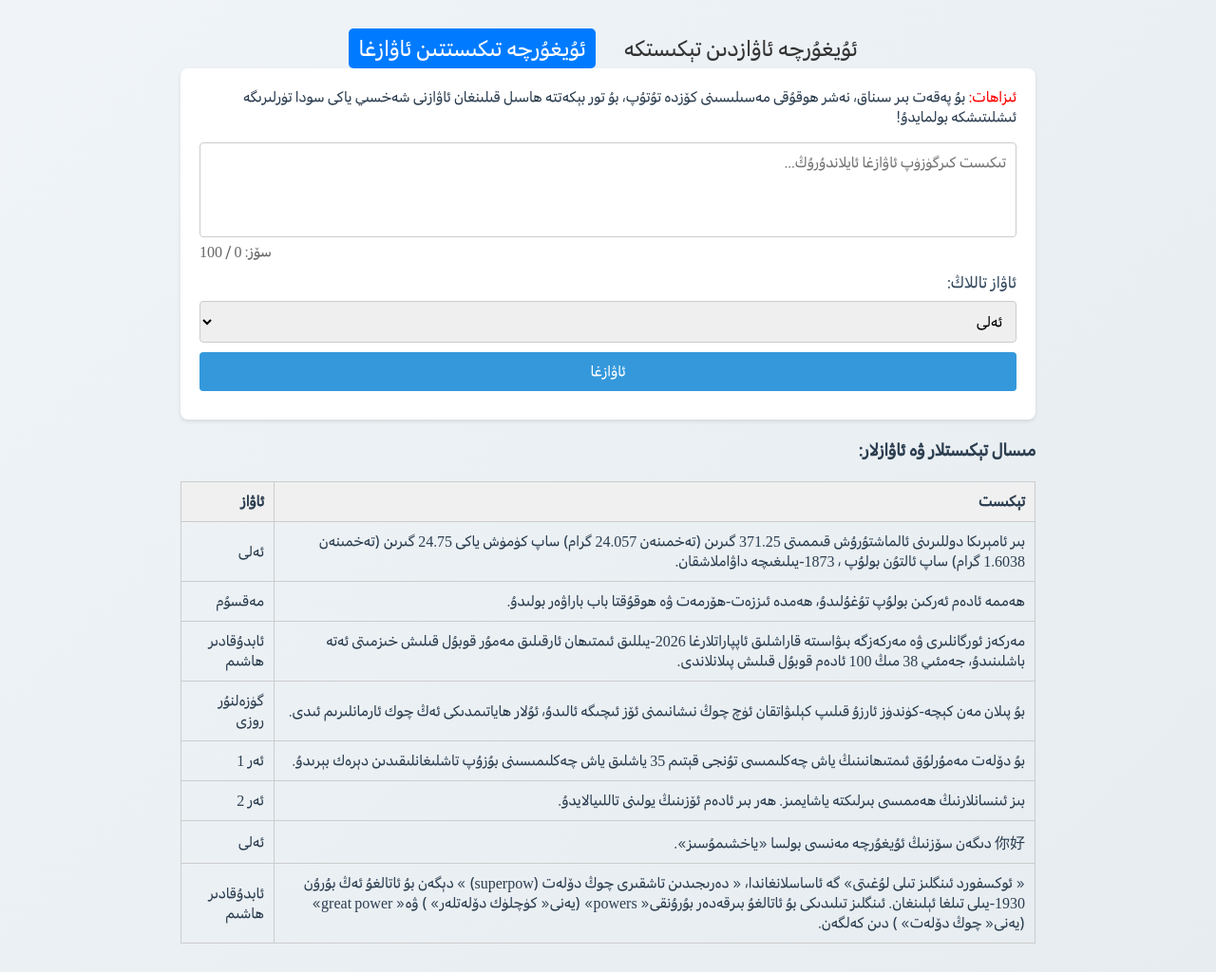
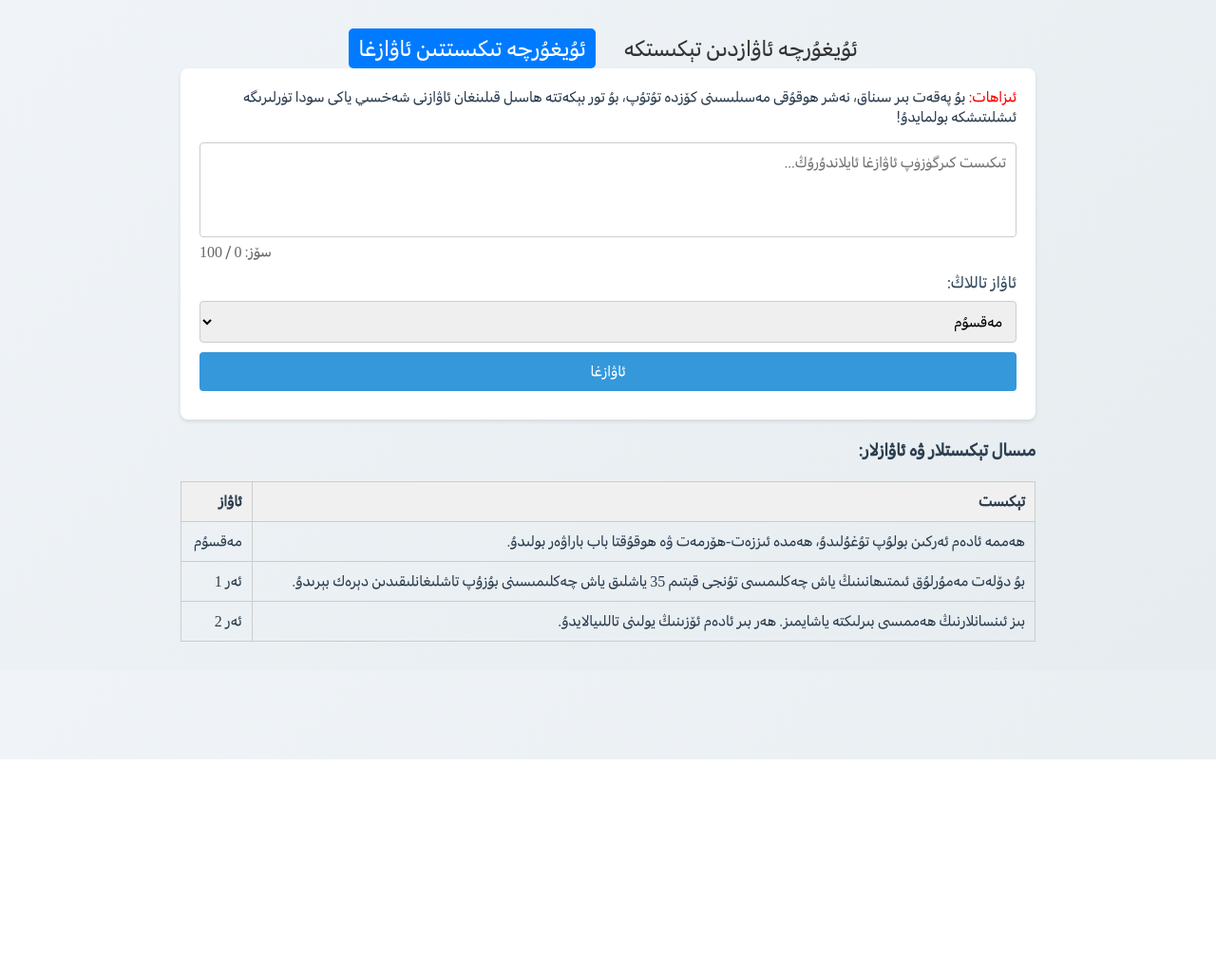
Before and after one commit to Alimjoo/synthesizer, a website: page public/index.html in a window 1280 px wide. Shown: the whole page at 95% size. After the commit the page ends 800 px from the top, so only its background shows below. Drawn offline with Linux system fonts and the light colour scheme.

Commit message:
remove voices

```diff
--- a/public/index.html
+++ b/public/index.html
@@ -52,10 +52,10 @@
             <div id="wordCount">سۆز: 0 / 100</div>
             <label for="model_id">ئاۋاز تاللاڭ:</label>
             <select name="model" id="modelSelect" required>
-                <option value="piyazon/TTS-CV-Radio-RVC-Alikurban-Ug">ئەلى</option>
+                <!-- <option value="piyazon/TTS-CV-Radio-RVC-Alikurban-Ug">ئەلى</option> -->
                 <option value="piyazon/TTS-CV-Unique-Ug-2">مەقسۇم</option>
-                <option value="piyazon/TTS-Radio-Ug">ئابدۇقادىر ھاشىم</option>
-                <option value="piyazon/TTS-Radio-Girl-Ug">گۈزەلنۇر روزى</option>
+                <!-- <option value="piyazon/TTS-Radio-Ug">ئابدۇقادىر ھاشىم</option>
+                <option value="piyazon/TTS-Radio-Girl-Ug">گۈزەلنۇر روزى</option> -->
                 <option value="piyazon/qutadgu_bilik">ئەر 1</option>
                 <option value="facebook/mms-tts-uig-script_arabic">ئەر 2</option>
             </select>
@@ -78,22 +78,22 @@
                 </tr>
             </thead>
             <tbody>
-                <tr class="example-row" data-text="بىر ئامېرىكا دوللىرىنى ئالماشتۇرۇش قىممىتى 371.25 گىرىن (تەخمىنەن 24.057 گرام) ساپ كۈمۈش ياكى 24.75 گىرىن (تەخمىنەن 1.6038 گرام) ساپ ئالتۇن بولۇپ ، 1873-يىلىغىچە داۋاملاشقان." data-model="piyazon/TTS-CV-Radio-RVC-Alikurban-Ug">
+                <!-- <tr class="example-row" data-text="بىر ئامېرىكا دوللىرىنى ئالماشتۇرۇش قىممىتى 371.25 گىرىن (تەخمىنەن 24.057 گرام) ساپ كۈمۈش ياكى 24.75 گىرىن (تەخمىنەن 1.6038 گرام) ساپ ئالتۇن بولۇپ ، 1873-يىلىغىچە داۋاملاشقان." data-model="piyazon/TTS-CV-Radio-RVC-Alikurban-Ug">
                     <td>بىر ئامېرىكا دوللىرىنى ئالماشتۇرۇش قىممىتى 371.25 گىرىن (تەخمىنەن 24.057 گرام) ساپ كۈمۈش ياكى 24.75 گىرىن (تەخمىنەن 1.6038 گرام) ساپ ئالتۇن بولۇپ ، 1873-يىلىغىچە داۋاملاشقان.</td>
                     <td>ئەلى</td>
-                </tr>
+                </tr> -->
                 <tr class="example-row" data-text="ھەممە ئادەم ئەركىن بولۇپ تۇغۇلىدۇ، ھەمدە ئىززەت-ھۆرمەت ۋە ھوقۇقتا باب باراۋەر بولىدۇ." data-model="piyazon/TTS-CV-Unique-Ug-2">
                     <td>ھەممە ئادەم ئەركىن بولۇپ تۇغۇلىدۇ، ھەمدە ئىززەت-ھۆرمەت ۋە ھوقۇقتا باب باراۋەر بولىدۇ.</td>
                     <td>مەقسۇم</td>
                 </tr>
-                <tr class="example-row" data-text="مەركەز ئورگانلىرى ۋە مەركەزگە بىۋاسىتە قاراشلىق ئاپپاراتلارغا 2026-يىللىق ئىمتىھان ئارقىلىق مەمۇر قوبۇل قىلىش خىزمىتى ئەتە باشلىنىدۇ، جەمئىي 38 مىڭ 100 ئادەم قوبۇل قىلىش پىلانلاندى." data-model="piyazon/TTS-Radio-Ug">
+                <!-- <tr class="example-row" data-text="مەركەز ئورگانلىرى ۋە مەركەزگە بىۋاسىتە قاراشلىق ئاپپاراتلارغا 2026-يىللىق ئىمتىھان ئارقىلىق مەمۇر قوبۇل قىلىش خىزمىتى ئەتە باشلىنىدۇ، جەمئىي 38 مىڭ 100 ئادەم قوبۇل قىلىش پىلانلاندى." data-model="piyazon/TTS-Radio-Ug">
                     <td>مەركەز ئورگانلىرى ۋە مەركەزگە بىۋاسىتە قاراشلىق ئاپپاراتلارغا 2026-يىللىق ئىمتىھان ئارقىلىق مەمۇر قوبۇل قىلىش خىزمىتى ئەتە باشلىنىدۇ، جەمئىي 38 مىڭ 100 ئادەم قوبۇل قىلىش پىلانلاندى.</td>
                     <td>ئابدۇقادىر ھاشىم</td>
                 </tr>
                 <tr class="example-row" data-text="بۇ پىلان مەن كېچە-كۈندۈز ئارزۇ قىلىپ كېلىۋاتقان ئۈچ چوڭ نىشانىمنى ئۆز ئىچىگە ئالىدۇ، ئۇلار ھاياتىمدىكى ئەڭ چوك ئارمانلىرىم ئىدى." data-model="piyazon/TTS-Radio-Girl-Ug">
                     <td>بۇ پىلان مەن كېچە-كۈندۈز ئارزۇ قىلىپ كېلىۋاتقان ئۈچ چوڭ نىشانىمنى ئۆز ئىچىگە ئالىدۇ، ئۇلار ھاياتىمدىكى ئەڭ چوك ئارمانلىرىم ئىدى.</td>
                     <td>گۈزەلنۇر روزى</td>
-                </tr>
+                </tr> -->
                 <tr class="example-row" data-text="بۇ دۆلەت مەمۇرلۇق ئىمتىھانىنىڭ ياش چەكلىمىسى تۇنجى قېتىم 35 ياشلىق ياش چەكلىمىسىنى بۇزۇپ تاشلىغانلىقىدىن دېرەك بېرىدۇ." data-model="piyazon/qutadgu_bilik">
                     <td>بۇ دۆلەت مەمۇرلۇق ئىمتىھانىنىڭ ياش چەكلىمىسى تۇنجى قېتىم 35 ياشلىق ياش چەكلىمىسىنى بۇزۇپ تاشلىغانلىقىدىن دېرەك بېرىدۇ.</td>
                     <td>ئەر 1</td>
@@ -102,14 +102,14 @@
                     <td>بىز ئىنسانلارنىڭ ھەممىسى بىرلىكتە ياشايمىز. ھەر بىر ئادەم ئۆزىنىڭ يولىنى تاللىيالايدۇ.</td>
                     <td>ئەر 2</td>
                 </tr>
-                <tr class="example-row" data-text="你好 دىگەن سۆزنىڭ ئۇيغۇرچە مەنىسى بولسا «ياخشىمۇسىز»." data-model="piyazon/TTS-CV-Radio-RVC-Alikurban-Ug">
+                <!-- <tr class="example-row" data-text="你好 دىگەن سۆزنىڭ ئۇيغۇرچە مەنىسى بولسا «ياخشىمۇسىز»." data-model="piyazon/TTS-CV-Radio-RVC-Alikurban-Ug">
                     <td>你好 دىگەن سۆزنىڭ ئۇيغۇرچە مەنىسى بولسا «ياخشىمۇسىز».</td>
                     <td>ئەلى</td>
                 </tr>
                 <tr class="example-row" data-text="« ئوكسفورد ئىنگلىز تىلى لۇغىتى» گە ئاساسلانغاندا، « دەرىجىدىن تاشقىرى چوڭ دۆلەت (superpow) » دېگەن بۇ ئاتالغۇ ئەڭ بۇرۇن 1930-يىلى تىلغا ئېلىنغان. ئىنگلىز تىلىدىكى بۇ ئاتالغۇ بىرقەدەر بۇرۇنقى« powers» (يەنى« كۈچلۈك دۆلەتلەر» ) ۋە« great power» (يەنى« چوڭ دۆلەت» ) دىن كەلگەن. " data-model="piyazon/TTS-Radio-Ug">
                     <td>« ئوكسفورد ئىنگلىز تىلى لۇغىتى» گە ئاساسلانغاندا، « دەرىجىدىن تاشقىرى چوڭ دۆلەت (superpow) » دېگەن بۇ ئاتالغۇ ئەڭ بۇرۇن 1930-يىلى تىلغا ئېلىنغان. ئىنگلىز تىلىدىكى بۇ ئاتالغۇ بىرقەدەر بۇرۇنقى« powers» (يەنى« كۈچلۈك دۆلەتلەر» ) ۋە« great power» (يەنى« چوڭ دۆلەت» ) دىن كەلگەن. </td>
                     <td>ئابدۇقادىر ھاشىم</td>
-                </tr>
+                </tr> -->
             </tbody>
         </table>
     </div>
```
